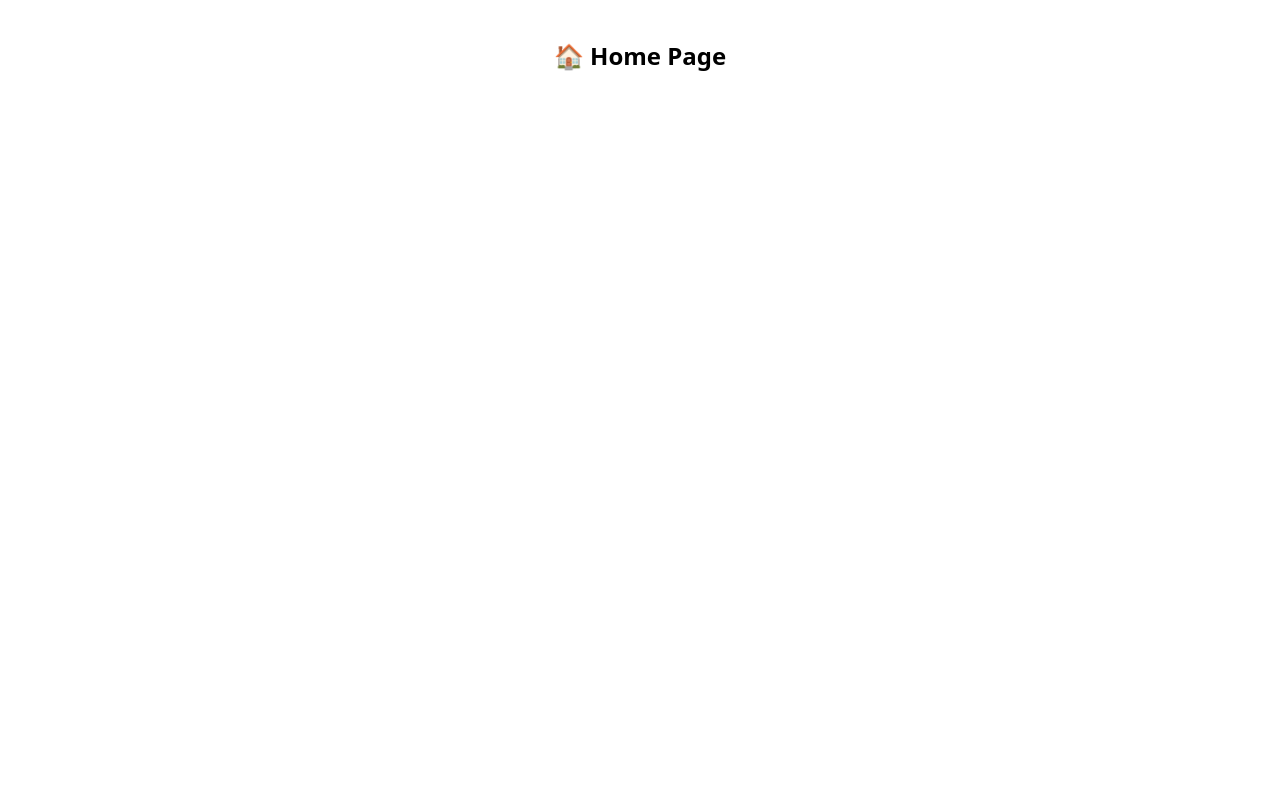
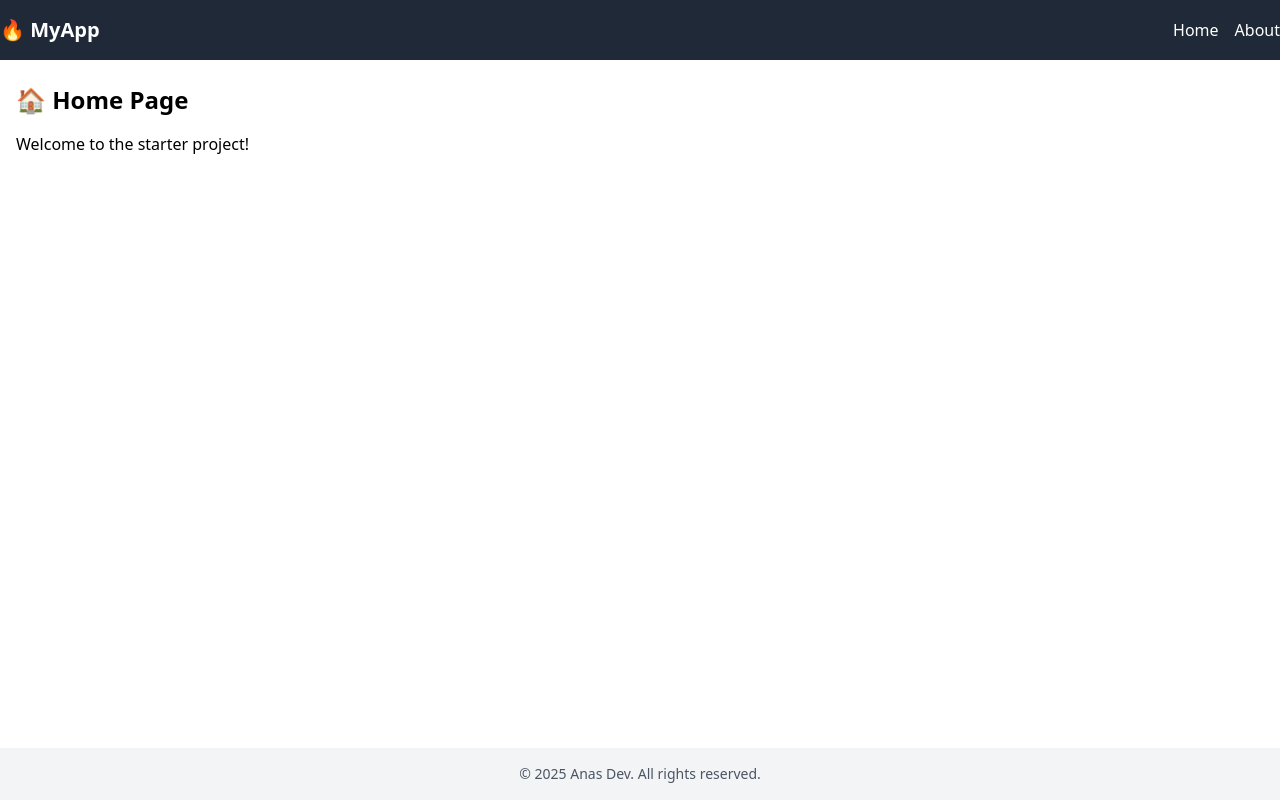
Before and after one commit to splach-coder/Paragliding-website, a React (Vite) app: page / in a window 1280 px wide. Built offline with nearby package versions, Linux system fonts and the light colour scheme.

Commit message:
Refactor Home component to use MainLayout and enhance content with a welcome message

```diff
--- /dev/null
+++ b/src/components/Footer.jsx
@@ -0,0 +1,7 @@
+export default function Footer() {
+    return (
+      <footer className="bg-gray-100 text-center py-4 text-sm text-gray-600">
+        © {new Date().getFullYear()} Anas Dev. All rights reserved.
+      </footer>
+    );
+  }
--- /dev/null
+++ b/src/components/Header.jsx
@@ -0,0 +1,15 @@
+import { Link } from "react-router-dom";
+
+export default function Header() {
+  return (
+    <header className="bg-gray-800 text-white py-4">
+      <nav className="container mx-auto flex justify-between items-center">
+        <h1 className="text-xl font-bold">🔥 MyApp</h1>
+        <div className="space-x-4">
+          <Link to="/" className="hover:underline">Home</Link>
+          <Link to="/about" className="hover:underline">About</Link>
+        </div>
+      </nav>
+    </header>
+  );
+}
--- /dev/null
+++ b/src/layouts/MainLayout.jsx
@@ -0,0 +1,14 @@
+import Header from "../components/Header";
+import Footer from "../components/Footer";
+
+export default function MainLayout({ children }) {
+  return (
+    <div className="flex flex-col min-h-screen">
+      <Header />
+      <main className="flex-grow container mx-auto px-4 py-6">
+        {children}
+      </main>
+      <Footer />
+    </div>
+  );
+}
--- a/src/pages/Home.jsx
+++ b/src/pages/Home.jsx
@@ -1,3 +1,10 @@
+import MainLayout from "../layouts/MainLayout";
+
 export default function Home() {
-    return <div className="text-2xl font-bold text-center mt-10">🏠 Home Page</div>;
-  }
+  return (
+    <MainLayout>
+      <h2 className="text-2xl font-bold">🏠 Home Page</h2>
+      <p className="mt-4">Welcome to the starter project!</p>
+    </MainLayout>
+  );
+}
```
Also changed, not shown: 1 other file (tests, documents, lock files or other folders).
